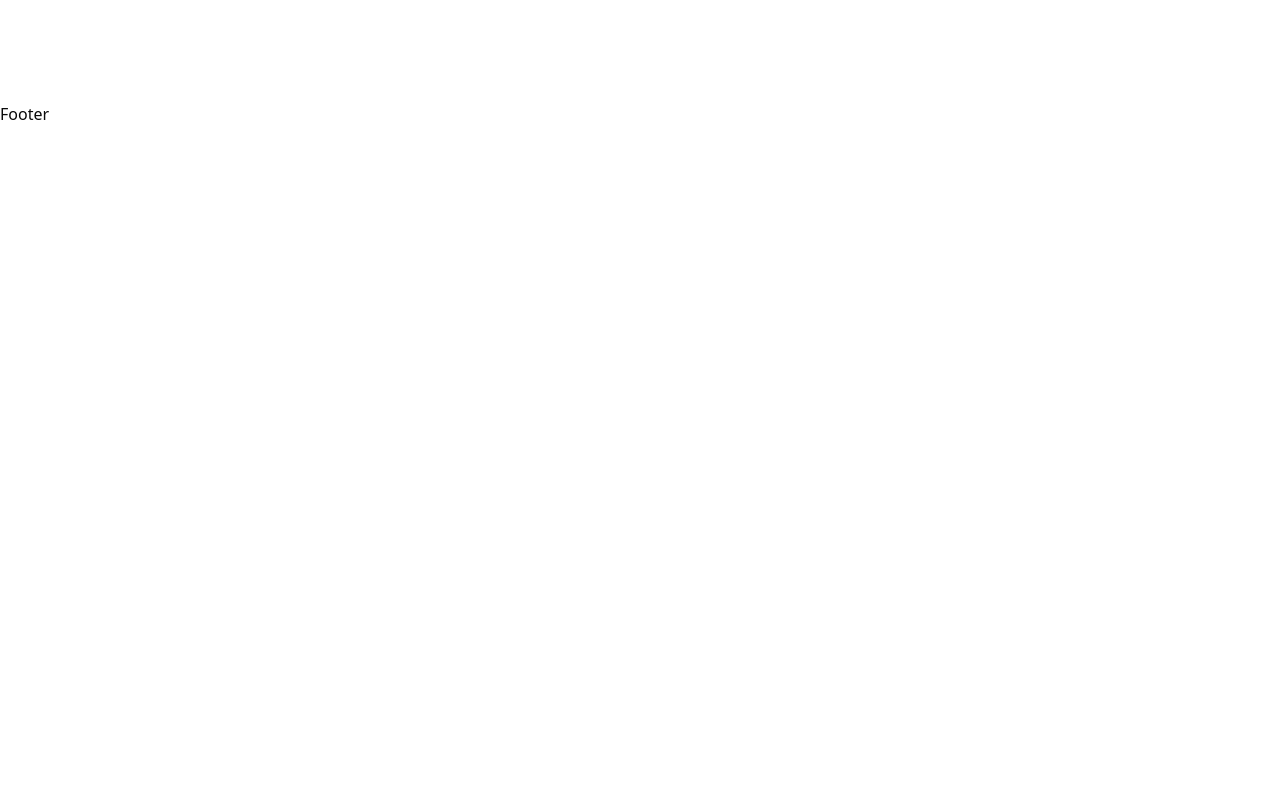
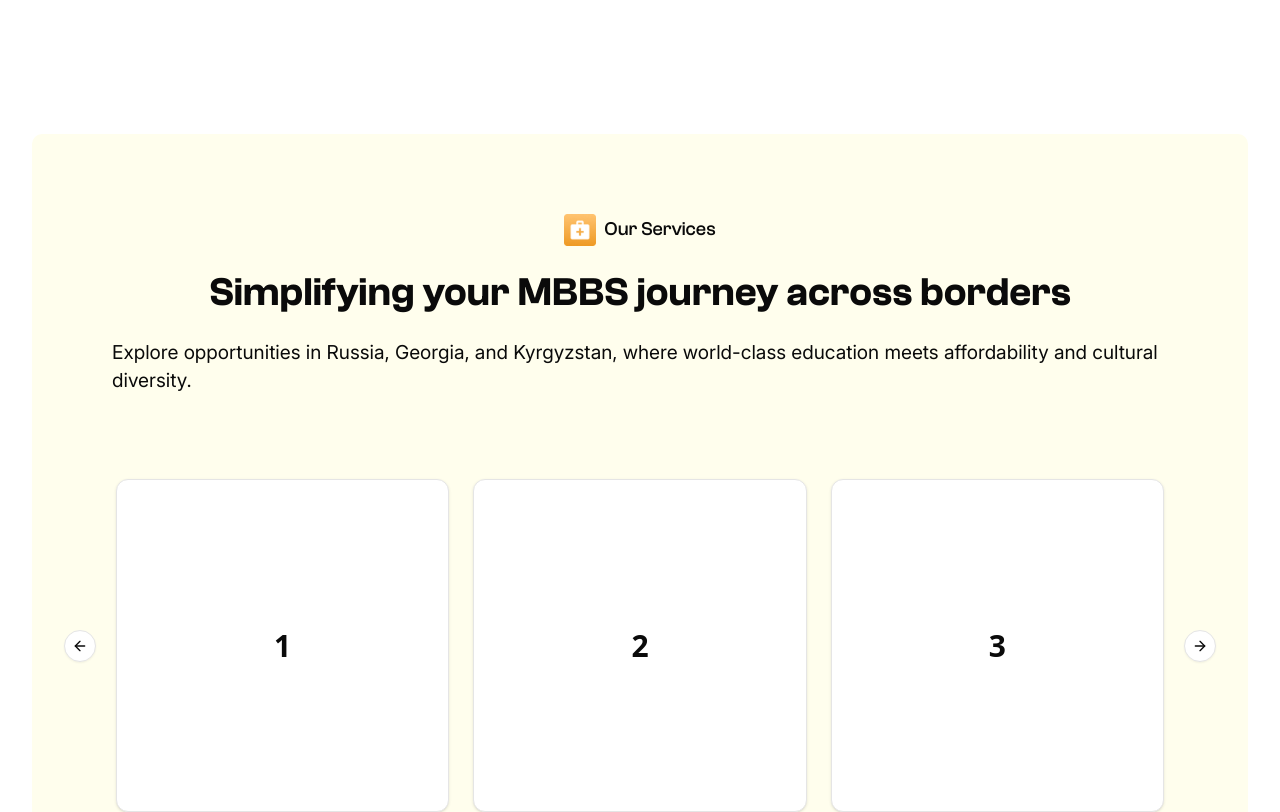
Before and after one commit to rahulr-codesvera/pickmyuniversity-, a Next.js app: page / in a window 1280 px wide. Shown: the part 3320-4132 px from the top of the page. Before the commit the page ends 3446 px from the top, so only its background shows below. Built offline with nearby package versions, Linux system fonts and the light colour scheme.

Commit message:
added shadcn carousel and cards

```diff
--- a/app/page.jsx
+++ b/app/page.jsx
@@ -4,6 +4,7 @@ import Banner from "@/components/banner/Banner";
 import Partners from "@/components/partners/Partners";
 import Destinations from "@/components/destinations/Destinations";
 import About from "@/components/about/About";
+import Services from "@/components/services/Services";
 
 export default function Home() {
   return (
@@ -12,6 +13,7 @@ export default function Home() {
       <Partners />
       <Destinations />
       <About />
+      <Services />
     </main>
   );
 }
--- /dev/null
+++ b/components/services/Services.jsx
@@ -0,0 +1,63 @@
+import React from "react";
+import styles from "./Services.module.css";
+import { Card, CardContent } from "@/components/ui/card";
+import {
+  Carousel,
+  CarouselContent,
+  CarouselItem,
+  CarouselNext,
+  CarouselPrevious,
+} from "@/components/ui/carousel";
+
+const Services = () => {
+  return (
+    <div className={styles.container}>
+      <div className={styles.top}>
+        <div className={styles.title}>
+          <img
+            className={styles.icon}
+            src="/assets/servicesIcon.png"
+            alt="our services"
+          />
+          <p className={styles.titleHeading}>Our Services</p>
+        </div>
+        <h3 className={styles.sectionHeading}>
+          Simplifying your MBBS journey across borders
+        </h3>
+        <p className={styles.textContent}>
+          Explore opportunities in Russia, Georgia, and Kyrgyzstan, where
+          world-class education meets affordability and cultural diversity.{" "}
+        </p>
+      </div>
+      <div className={styles.carouselBox}>
+        <Carousel
+          opts={{
+            align: "start",
+            loop: true,
+          }}
+          className="w-full"
+        >
+          <CarouselContent>
+            {Array.from({ length: 5 }).map((_, index) => (
+              <CarouselItem key={index} className="md:basis-1/2 lg:basis-1/3">
+                <div className="p-1">
+                  <Card>
+                    <CardContent className="flex aspect-square items-center justify-center p-6">
+                      <span className="text-3xl font-semibold">
+                        {index + 1}
+                      </span>
+                    </CardContent>
+                  </Card>
+                </div>
+              </CarouselItem>
+            ))}
+          </CarouselContent>
+          <CarouselPrevious />
+          <CarouselNext />
+        </Carousel>
+      </div>
+    </div>
+  );
+};
+
+export default Services;
--- /dev/null
+++ b/components/services/Services.module.css
@@ -0,0 +1,43 @@
+.container {
+  margin: 2rem;
+  background-color: #fffeed;
+  min-height: 100vh;
+  border-radius: 10px;
+  padding: var(--padding-y) var(--padding-x);
+}
+
+.top {
+  display: flex;
+  flex-direction: column;
+  align-items: center;
+  gap: 1rem;
+}
+.title {
+  display: flex;
+  align-items: center;
+  gap: 0.5rem;
+}
+
+.icon {
+  width: var(--icon-width);
+}
+.titleHeading {
+  font-family: var(--primary-font);
+  font-weight: 500;
+  font-size: var(--title-font-size);
+}
+.sectionHeading {
+  font-family: var(--primary-font);
+  font-size: var(--heading-font-size);
+  font-weight: 600;
+}
+
+.textContent {
+  font-family: var(--secondary-font);
+  font-size: var(--text-font-size);
+}
+
+.carouselBox {
+  width: 100%;
+  margin-top: 5rem;
+}
--- /dev/null
+++ b/components/ui/card.jsx
@@ -0,0 +1,65 @@
+import * as React from "react";
+
+import { cn } from "@/lib/utils";
+
+const Card = React.forwardRef(({ className, ...props }, ref) => (
+  <div
+    ref={ref}
+    className={cn(
+      "rounded-xl border bg-card text-card-foreground shadow ",
+      className
+    )}
+    {...props}
+  />
+));
+Card.displayName = "Card";
+
+const CardHeader = React.forwardRef(({ className, ...props }, ref) => (
+  <div
+    ref={ref}
+    className={cn("flex flex-col space-y-1.5 p-6", className)}
+    {...props}
+  />
+));
+CardHeader.displayName = "CardHeader";
+
+const CardTitle = React.forwardRef(({ className, ...props }, ref) => (
+  <div
+    ref={ref}
+    className={cn("font-semibold leading-none tracking-tight", className)}
+    {...props}
+  />
+));
+CardTitle.displayName = "CardTitle";
+
+const CardDescription = React.forwardRef(({ className, ...props }, ref) => (
+  <div
+    ref={ref}
+    className={cn("text-sm text-muted-foreground", className)}
+    {...props}
+  />
+));
+CardDescription.displayName = "CardDescription";
+
+const CardContent = React.forwardRef(({ className, ...props }, ref) => (
+  <div ref={ref} className={cn("p-6 pt-0", className)} {...props} />
+));
+CardContent.displayName = "CardContent";
+
+const CardFooter = React.forwardRef(({ className, ...props }, ref) => (
+  <div
+    ref={ref}
+    className={cn("flex items-center p-6 pt-0", className)}
+    {...props}
+  />
+));
+CardFooter.displayName = "CardFooter";
+
+export {
+  Card,
+  CardHeader,
+  CardFooter,
+  CardTitle,
+  CardDescription,
+  CardContent,
+};
```
Also changed, not shown: public/assets/servicesIcon.png (added).
